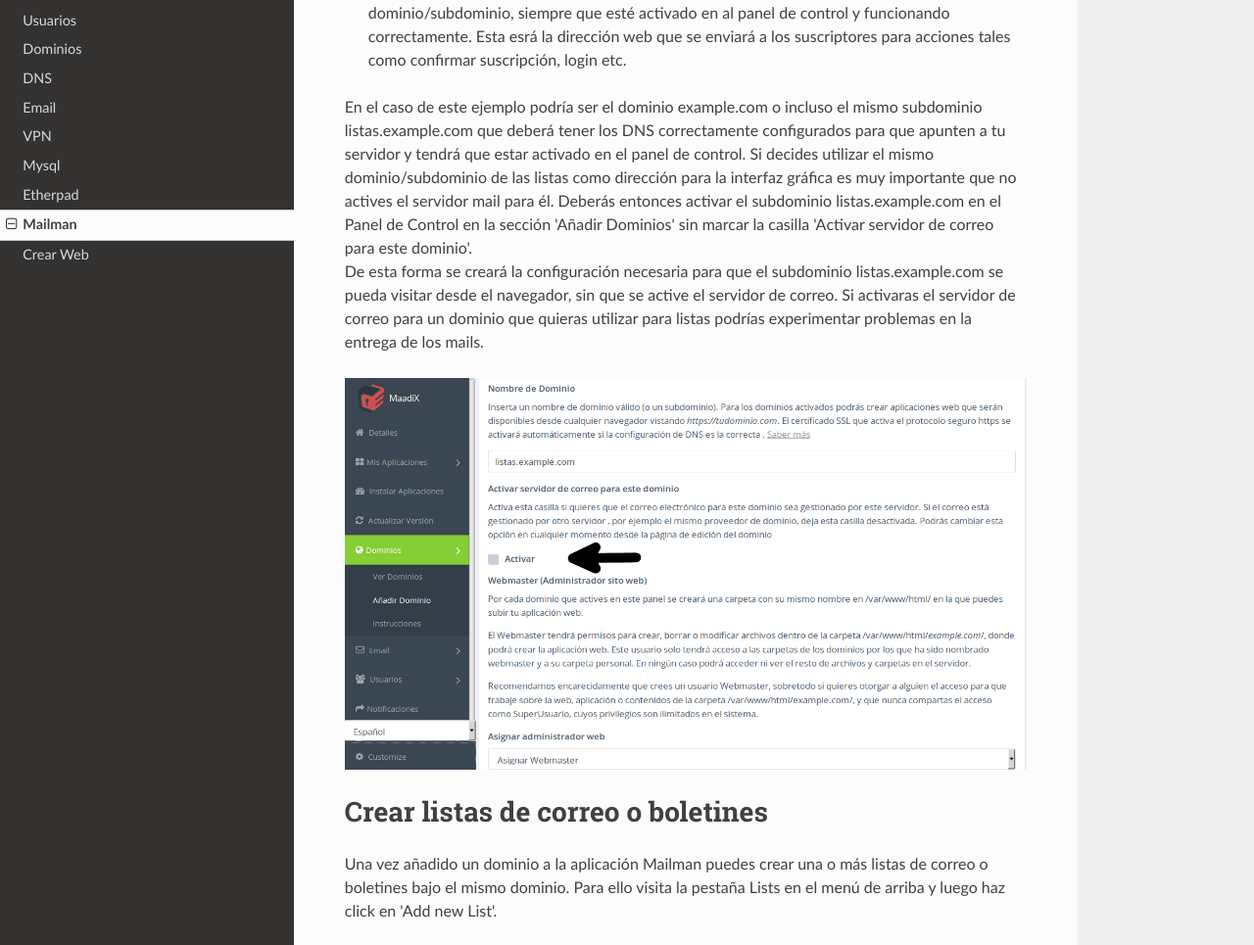
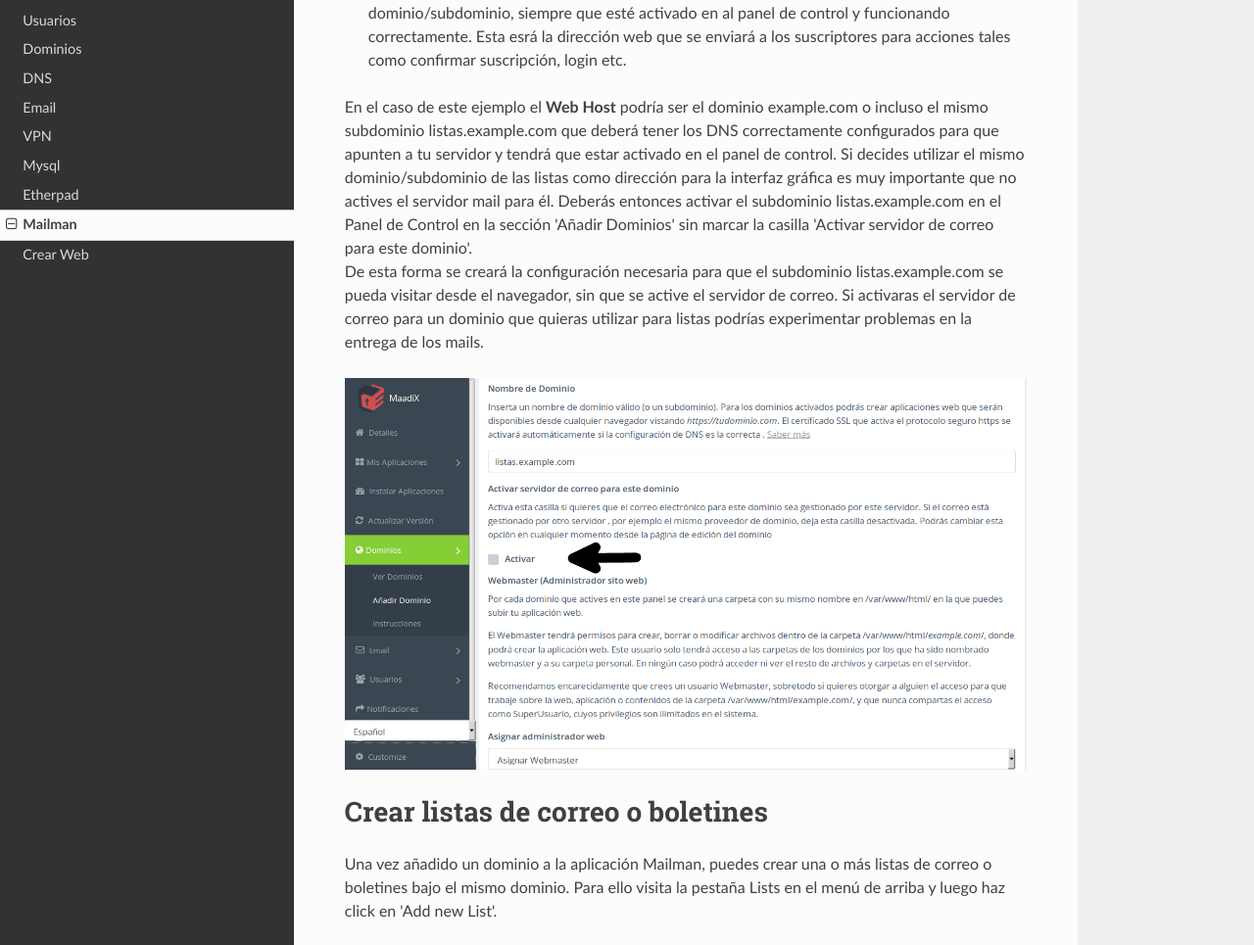
Before and after one commit to MaadixNet/docs, an MkDocs documentation site: the page built from docs/mailman.md, in a window 1280 px wide and 1400 px high, scrolled down 2044 px. Shown: the part 158-1123 px from the top of the window at 98% size. Built offline with MkDocs 1.6.1, drawn with Linux system fonts in a browser that asks for light colours; nearby versions of some CDN libraries; old or Windows-style settings are respelled for this version of MkDocs; some of the changed text lies outside the part shown.

Commit message:
best instruccions for mailman

```diff
--- a/docs/mailman.md
+++ b/docs/mailman.md
@@ -37,14 +37,14 @@ Tendrás que rellenar los tres campos:
 * **Web Host**: La dirección web en la que será posible acceder a las opciones para las listas de este subdominio. Puedes dejar el valor por defecto miservidor.maadix.org o bien añadir otro dominio/subdominio, siempre que esté activado en al panel de control y funcionando correctamente.  Esta esrá la dirección web que se enviará a los suscriptores para acciones tales como confirmar suscripción, login etc.
 
 
-En el caso de este ejemplo podría ser el dominio example.com o incluso el mismo subdominio listas.example.com que deberá tener los DNS correctamente configurados para que apunten a tu servidor y tendrá que estar activado en el panel de control. Si decides utilizar el mismo dominio/subdominio de las listas como dirección para la interfaz gráfica es muy importante que no actives el servidor mail para él. Deberás entonces activar el subdominio listas.example.com en el Panel de Control en la sección 'Añadir Dominios' sin marcar la casilla 'Activar servidor de correo para este dominio'.
+En el caso de este ejemplo el **Web Host** podría ser el dominio example.com o incluso el mismo subdominio listas.example.com que deberá tener los DNS correctamente configurados para que apunten a tu servidor y tendrá que estar activado en el panel de control. Si decides utilizar el mismo dominio/subdominio de las listas como dirección para la interfaz gráfica es muy importante que no actives el servidor mail para él. Deberás entonces activar el subdominio listas.example.com en el Panel de Control en la sección 'Añadir Dominios' sin marcar la casilla 'Activar servidor de correo para este dominio'.
 De esta forma  se creará la configuración necesaria para que el subdominio listas.example.com se pueda visitar desde el navegador, sin que se active el servidor de correo. Si activaras el servidor de correo para un dominio que quieras utilizar para listas podrías experimentar problemas en la entrega de los mails.
 
 ![Add domain cpanel](img/mailman/add-domain-cpanel.png)
 
 # Crear listas de correo o boletines
 
-Una vez añadido un dominio a la aplicación Mailman puedes crear una o más listas de correo o boletines bajo el mismo dominio.
+Una vez añadido un dominio a la aplicación Mailman, puedes crear una o más listas de correo o boletines bajo el mismo dominio.
 Para ello visita la pestaña Lists en el menú de arriba y luego haz click en 'Add new List'.
 
 ![Add_list](img/mailman/add-list.png)
```
Also changed, not shown: other parts of docs/mailman.md (+3 -2 lines).
